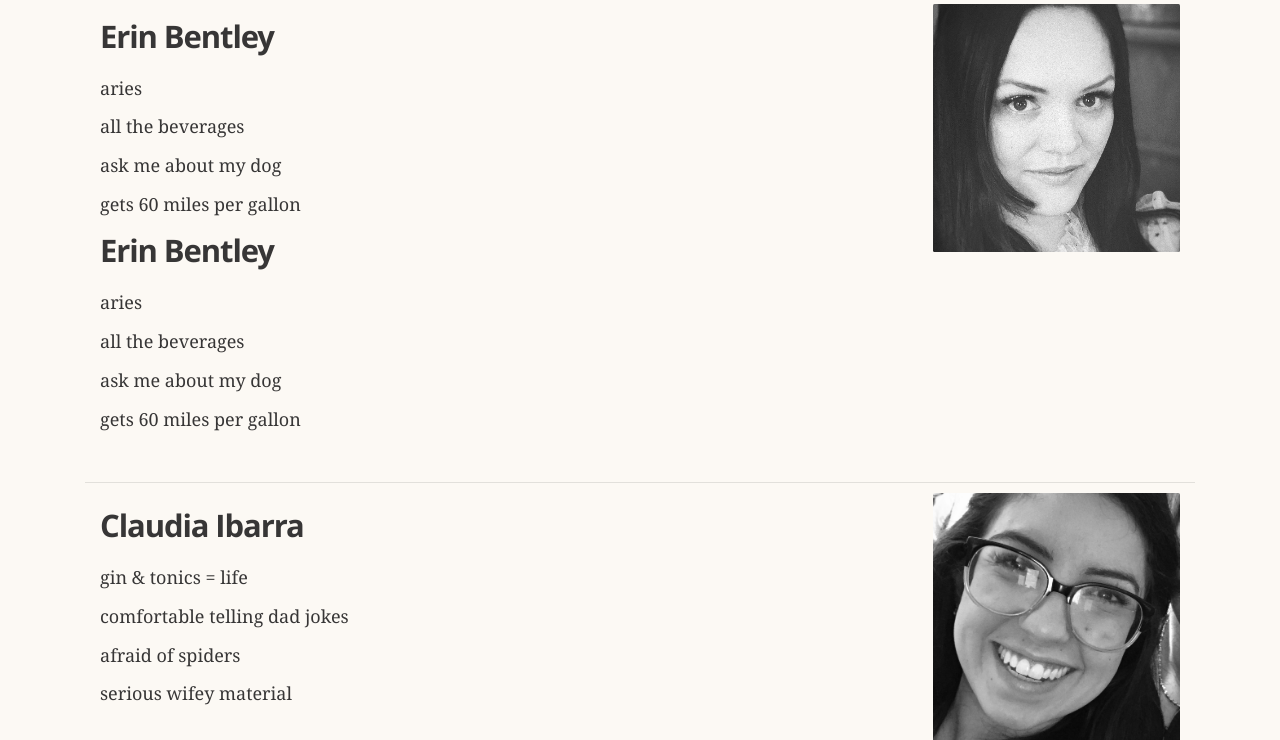
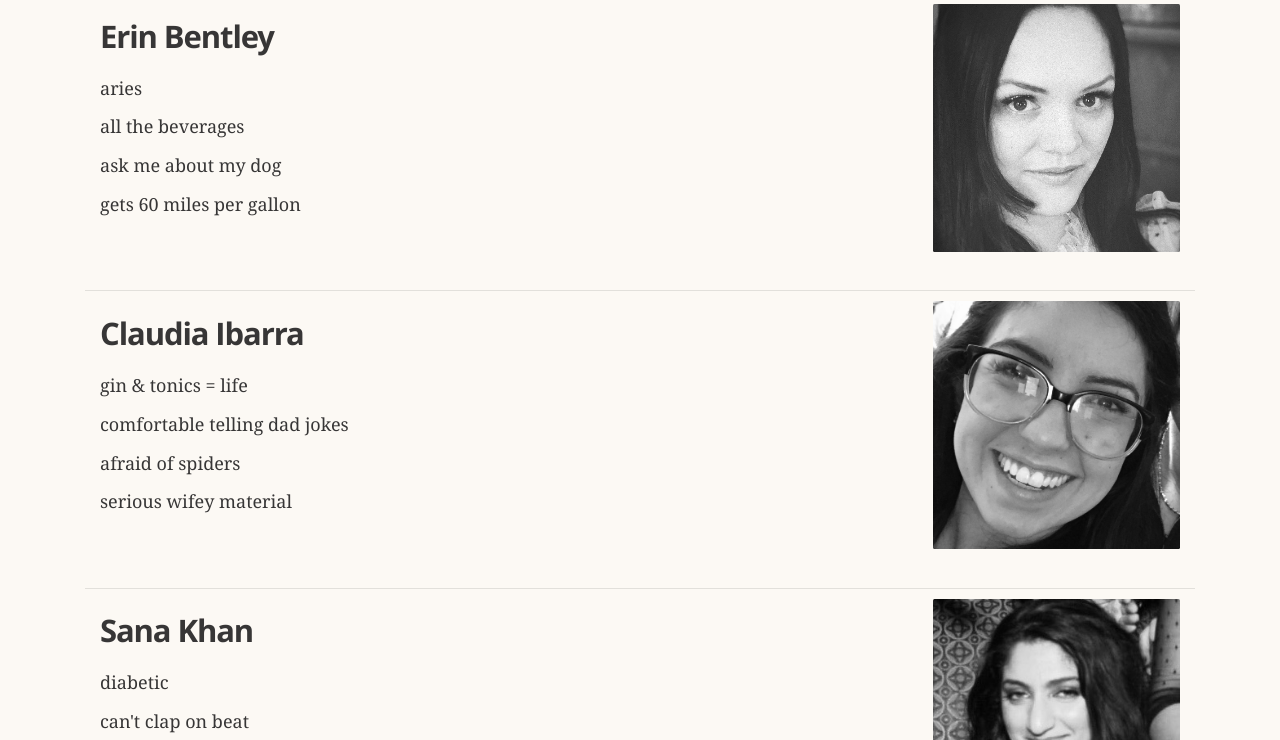
Before and after one commit to skhan4321/style_transfer, a Flask app: page /meetthegirls in a window 1280 px wide. Shown: the part 339-1079 px from the top of the page. Run offline with Flask 2, Linux system fonts and the light colour scheme; some libraries are stand-ins or nearby versions; some web fonts are replaced.

Commit message:
update html

```diff
--- a/templates/meetthegirls.html
+++ b/templates/meetthegirls.html
@@ -56,11 +56,7 @@
         <div class="row">
             <div class="col-lg-9 col-md-9 col-sm-6 col-xs-12">
 
-                <h4>Erin Bentley</h4>
-                <p>aries</p>
-                <p>all the beverages</p>
-                <p>ask me about my dog</p>
-                <p>gets 60 miles per gallon</p>
+
 
               <h4>Erin Bentley</h4>
               <p>aries</p>
```
